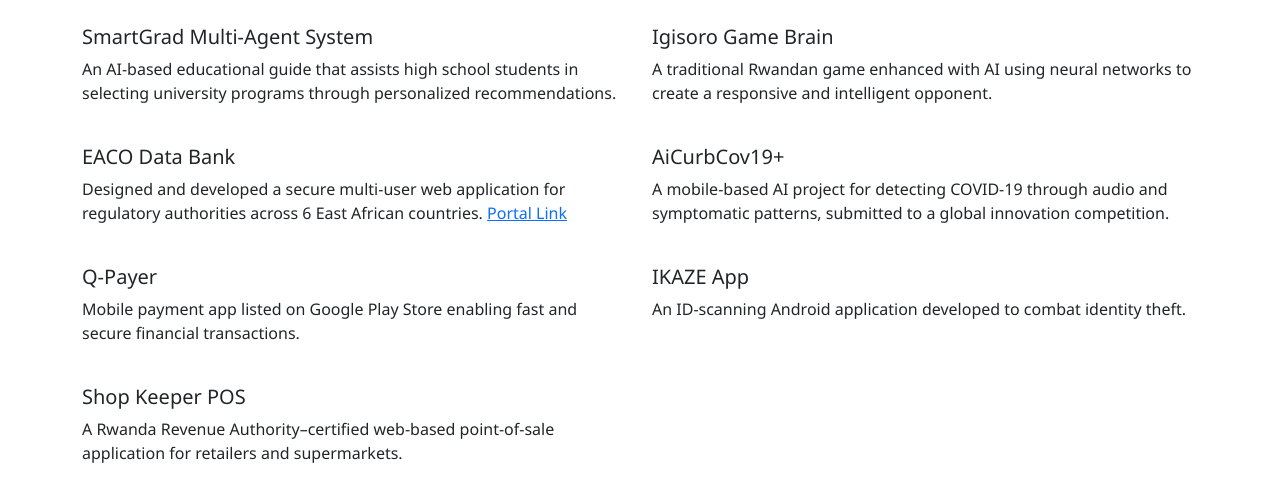
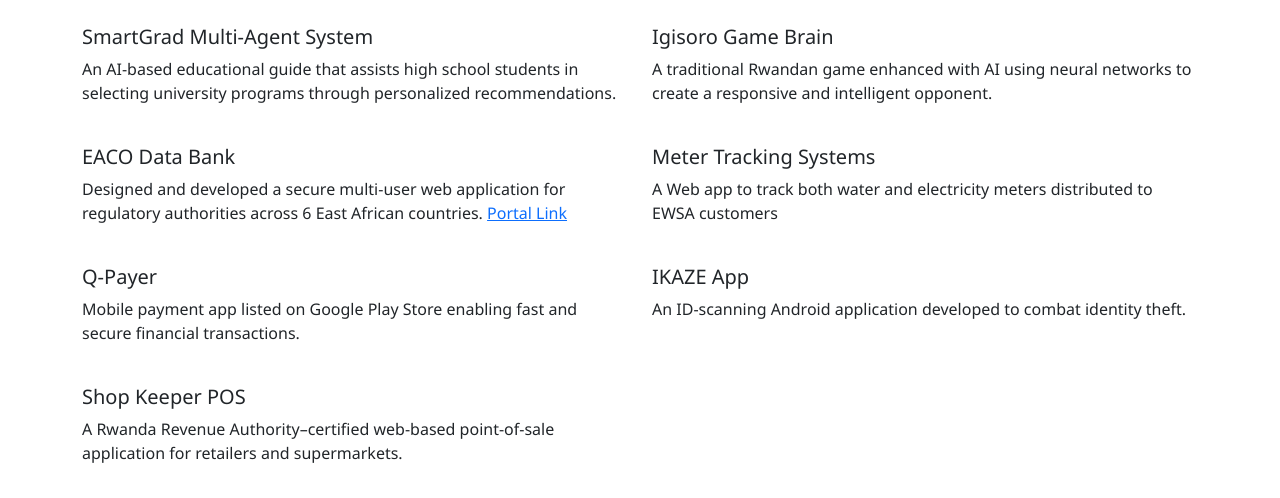
Before and after one commit to pgacirane/myprofile, a plain HTML site: page index.html in a window 1280 px wide. Shown: the part 599-1097 px from the top of the page. Drawn offline with nearby package versions, Linux system fonts and the light colour scheme.

Commit message:
Update index.html

```diff
--- a/index.html
+++ b/index.html
@@ -80,8 +80,8 @@
           <p>Designed and developed a secure multi-user web application for regulatory authorities across 6 East African countries. <a href="http://196.12.130.150:8080/EACO/mainLoginPage/login15.jsp">Portal Link</a></p>
         </div>
         <div class="col-md-6">
-          <h5>AiCurbCov19+</h5>
-          <p>A mobile-based AI project for detecting COVID-19 through audio and symptomatic patterns, submitted to a global innovation competition.</p>
+          <h5>Meter Tracking Systems</h5>
+          <p>A Web app to track both water and electricity meters distributed to EWSA customers</p>
         </div>
         <div class="col-md-6">
           <h5>Q-Payer</h5>
```
